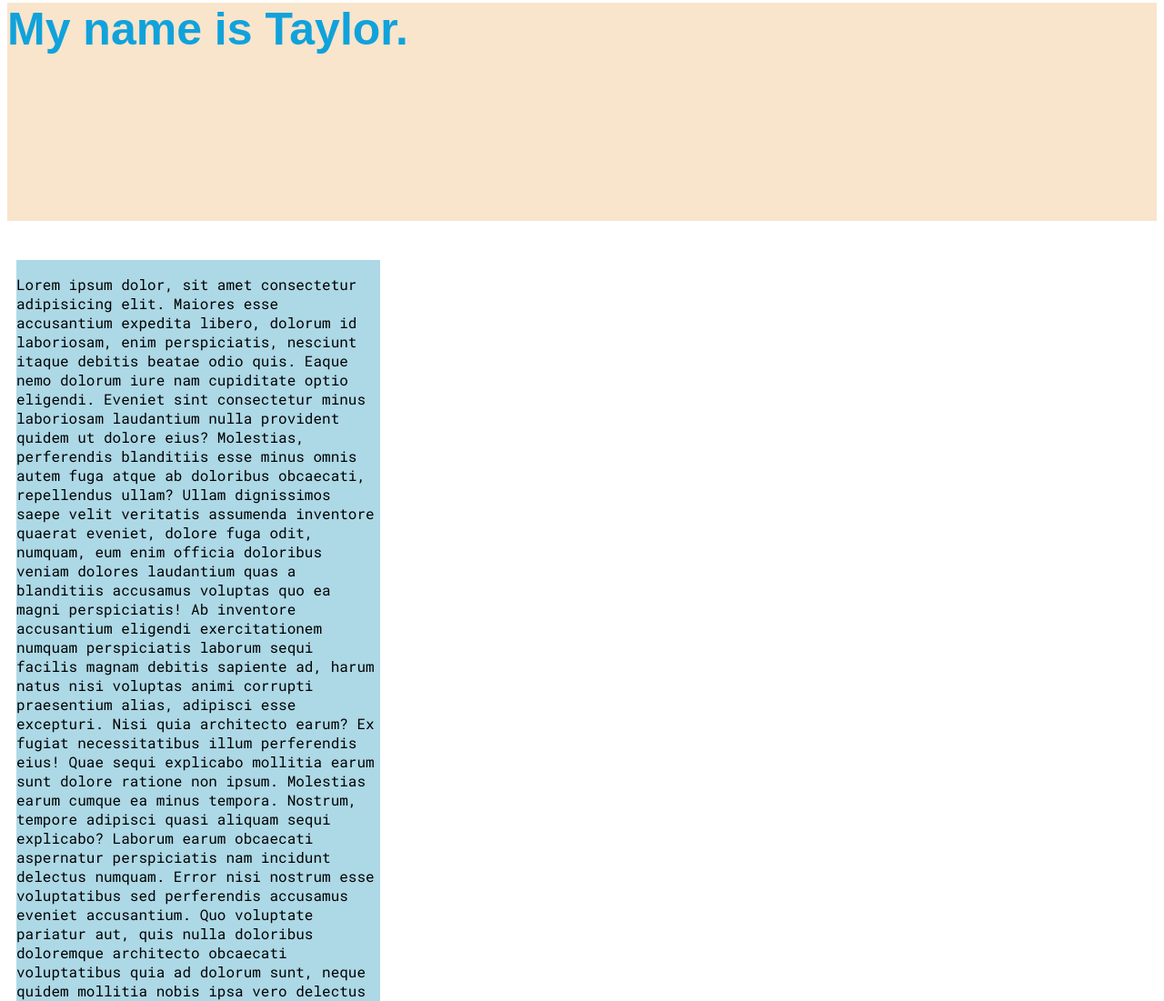
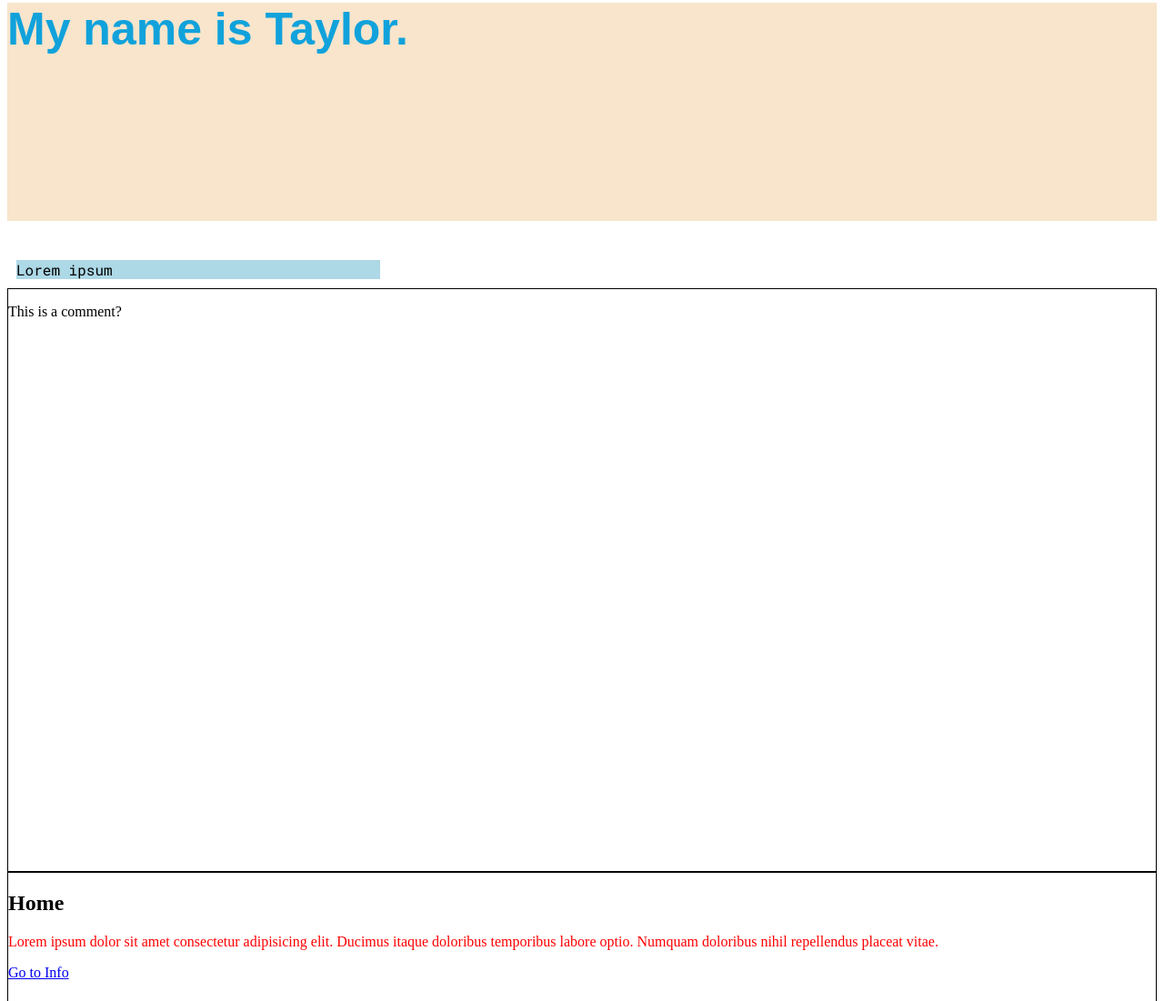
Before and after one commit to blondetheftauto/CSS-Crash-Course-FrontEnd-Simplified, a plain HTML site: page index.html in a window 1280 px wide. Shown: the part 31-1132 px from the top of the page at 91% size. Drawn offline with Linux system fonts and the light colour scheme.

Commit message:
finished css up to 35:50

```diff
--- a/index.html
+++ b/index.html
@@ -15,32 +15,38 @@
   </head>
   <body>
     <h1>My name is Taylor.</h1>
-    <div>
-      <p>
-        Lorem ipsum dolor, sit amet consectetur adipisicing elit. Maiores esse
-        accusantium expedita libero, dolorum id laboriosam, enim perspiciatis,
-        nesciunt itaque debitis beatae odio quis. Eaque nemo dolorum iure nam
-        cupiditate optio eligendi. Eveniet sint consectetur minus laboriosam
-        laudantium nulla provident quidem ut dolore eius? Molestias, perferendis
-        blanditiis esse minus omnis autem fuga atque ab doloribus obcaecati,
-        repellendus ullam? Ullam dignissimos saepe velit veritatis assumenda
-        inventore quaerat eveniet, dolore fuga odit, numquam, eum enim officia
-        doloribus veniam dolores laudantium quas a blanditiis accusamus voluptas
-        quo ea magni perspiciatis! Ab inventore accusantium eligendi
-        exercitationem numquam perspiciatis laborum sequi facilis magnam debitis
-        sapiente ad, harum natus nisi voluptas animi corrupti praesentium alias,
-        adipisci esse excepturi. Nisi quia architecto earum? Ex fugiat
-        necessitatibus illum perferendis eius! Quae sequi explicabo mollitia
-        earum sunt dolore ratione non ipsum. Molestias earum cumque ea minus
-        tempora. Nostrum, tempore adipisci quasi aliquam sequi explicabo?
-        Laborum earum obcaecati aspernatur perspiciatis nam incidunt delectus
-        numquam. Error nisi nostrum esse voluptatibus sed perferendis accusamus
-        eveniet accusantium. Quo voluptate pariatur aut, quis nulla doloribus
-        doloremque architecto obcaecati voluptatibus quia ad dolorum sunt, neque
-        quidem mollitia nobis ipsa vero delectus exercitationem libero fuga
-        fugiat, perspiciatis qui? Voluptate quia nisi ipsa? Excepturi repellat
-        quis unde.
+    <div>Lorem ipsum</div>
+    <section>
+        <p>This is a comment?</p>
+    </section>
+    <section id="home">
+      <h2>Home</h2>
+      <p class="red">
+        Lorem ipsum dolor sit amet consectetur adipisicing elit. Ducimus itaque
+        doloribus temporibus labore optio. Numquam doloribus nihil repellendus
+        placeat vitae.
       </p>
-    </div>
+      <a href="#info">Go to Info</a>
+    </section>
+
+    <section id="info">
+      <h2>Info</h2>
+      <p id="second" class="blue">
+        Lorem ipsum dolor sit amet consectetur adipisicing elit. Ducimus itaque
+        doloribus temporibus labore optio. Numquam doloribus nihil repellendus
+        placeat vitae.
+      </p>
+      <a href="#footer">Go to footer</a>
+    </section>
+
+    <section id="footer">
+      <h2>Footer</h2>
+      <p class="blue">
+        Lorem ipsum dolor sit amet consectetur adipisicing elit. Ducimus itaque
+        doloribus temporibus labore optio. Numquam doloribus nihil repellendus
+        placeat vitae.
+      </p>
+      <a href="#home">Go to home</a>
+    </section>
   </body>
 </html>
--- a/style.css
+++ b/style.css
@@ -6,6 +6,7 @@ h1 {
   font-weight: 600;
   font-family: sans-serif;
 }
+
 div {
   width: 100%;
   max-width: 400px;
@@ -13,3 +14,25 @@ div {
   border: 10px solid white;
   font-family: "roboto mono", sans-serif;
 }
+
+.red {
+  color: red;
+}
+
+/*p.blue {
+  color: blue;
+}*/
+
+.blue {
+  color: black;
+}
+
+#second {
+  font-weight: bold;
+  color: purple;
+}
+
+section {
+  height: 80vh;
+  border: 1px solid black;
+}
```
Lines whose indentation alone changed are shown as unchanged.
